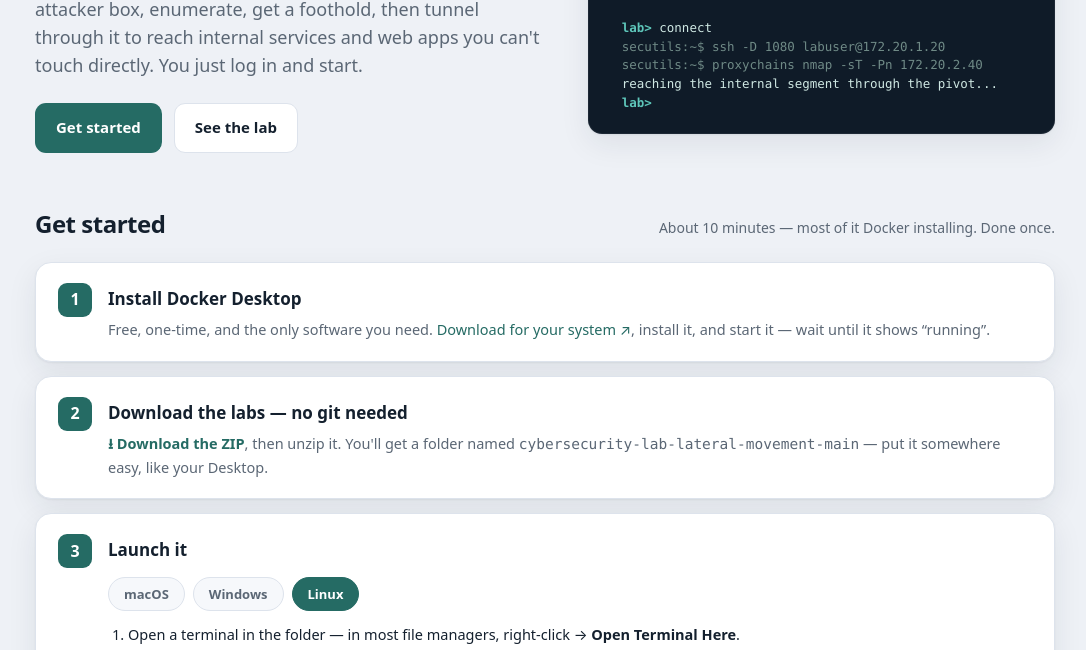
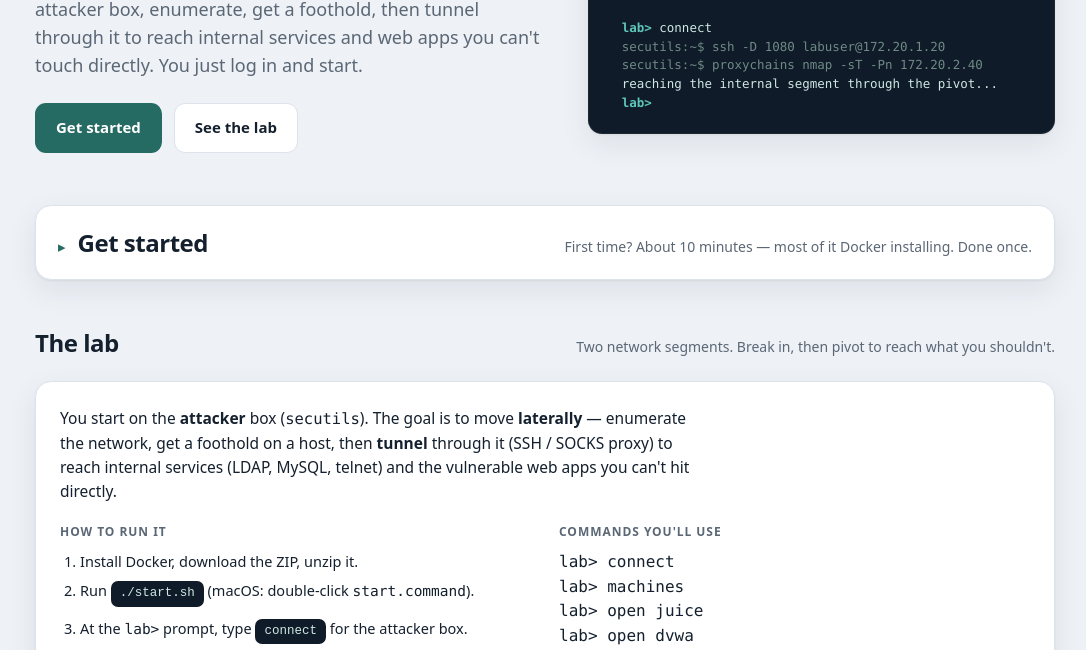
Before and after one commit to michael-borck/cybersecurity-lab-lateral-movement, a plain HTML site: page docs/index.html in a window 1280 px wide. Shown: the part 297-947 px from the top of the page, without its empty margins (95-1181 px from the left). Drawn offline with Linux system fonts and the light colour scheme.

Commit message:
Collapse Get Started section into an accordion, closed by default
Returning students land straight on the modules; the hero Get Started
button and #start links still open the section automatically.

Co-Authored-By: Claude Fable 5 <noreply@anthropic.com>

```diff
--- a/docs/index.html
+++ b/docs/index.html
@@ -78,6 +78,18 @@
 
   /* get started */
   .start{margin:8px 0 44px}
+  .start-acc{border:1px solid var(--line);border-radius:var(--radius);background:var(--surface);box-shadow:var(--shadow)}
+  .start-acc>summary{display:flex;align-items:baseline;justify-content:space-between;gap:16px;flex-wrap:wrap;
+    padding:18px 22px;cursor:pointer;list-style:none;border-radius:var(--radius)}
+  .start-acc>summary::-webkit-details-marker{display:none}
+  .start-acc>summary:hover{background:var(--surface-2)}
+  .start-acc>summary:focus-visible{outline:2px solid var(--accent);outline-offset:-2px}
+  .start-acc>summary .s-left{display:flex;align-items:baseline;gap:12px}
+  .start-acc>summary h2{font-size:24px;font-weight:800;letter-spacing:-.02em;margin:0}
+  .start-acc>summary .chev{color:var(--accent);font-size:15px;display:inline-block;transition:transform .15s ease}
+  .start-acc[open]>summary .chev{transform:rotate(90deg)}
+  .start-acc>summary .hint{margin:0;color:var(--muted);font-size:14px}
+  .start-acc .steps{padding:4px 22px 22px;margin-top:0}
   .steps{display:grid;gap:14px;margin-top:20px}
   .step{display:grid;grid-template-columns:auto 1fr;gap:16px;background:var(--surface);border:1px solid var(--line);
     border-radius:var(--radius);padding:20px 22px;box-shadow:var(--shadow)}
@@ -231,7 +243,11 @@
   </section>
 
   <section class="start" id="start">
-    <div class="sec-h"><h2>Get started</h2><p>About 10 minutes — most of it Docker installing. Done once.</p></div>
+    <details class="start-acc" id="startAcc">
+      <summary>
+        <div class="s-left"><span class="chev" aria-hidden="true">▸</span><h2>Get started</h2></div>
+        <p class="hint">First time? About 10 minutes — most of it Docker installing. Done once.</p>
+      </summary>
     <div class="steps">
 
       <div class="step">
@@ -298,6 +314,7 @@
       </div>
 
     </div>
+    </details>
   </section>
 
   <div id="modules" class="sec-h"><h2>The lab</h2>
@@ -366,6 +383,12 @@
   osTabs.forEach(b => b.addEventListener("click", () => selectOS(b.dataset.os)));
   selectOS(os);
 
+  // "Get started" is collapsed by default — open it when someone navigates to it.
+  const startAcc = document.getElementById("startAcc");
+  document.querySelectorAll('a[href="#start"]').forEach(a =>
+    a.addEventListener("click", () => { startAcc.open = true; }));
+  if (location.hash === "#start") startAcc.open = true;
+
   const btn = document.getElementById("themeBtn");
   btn.addEventListener("click", () => {
     const cur = document.documentElement.getAttribute("data-theme");
```
